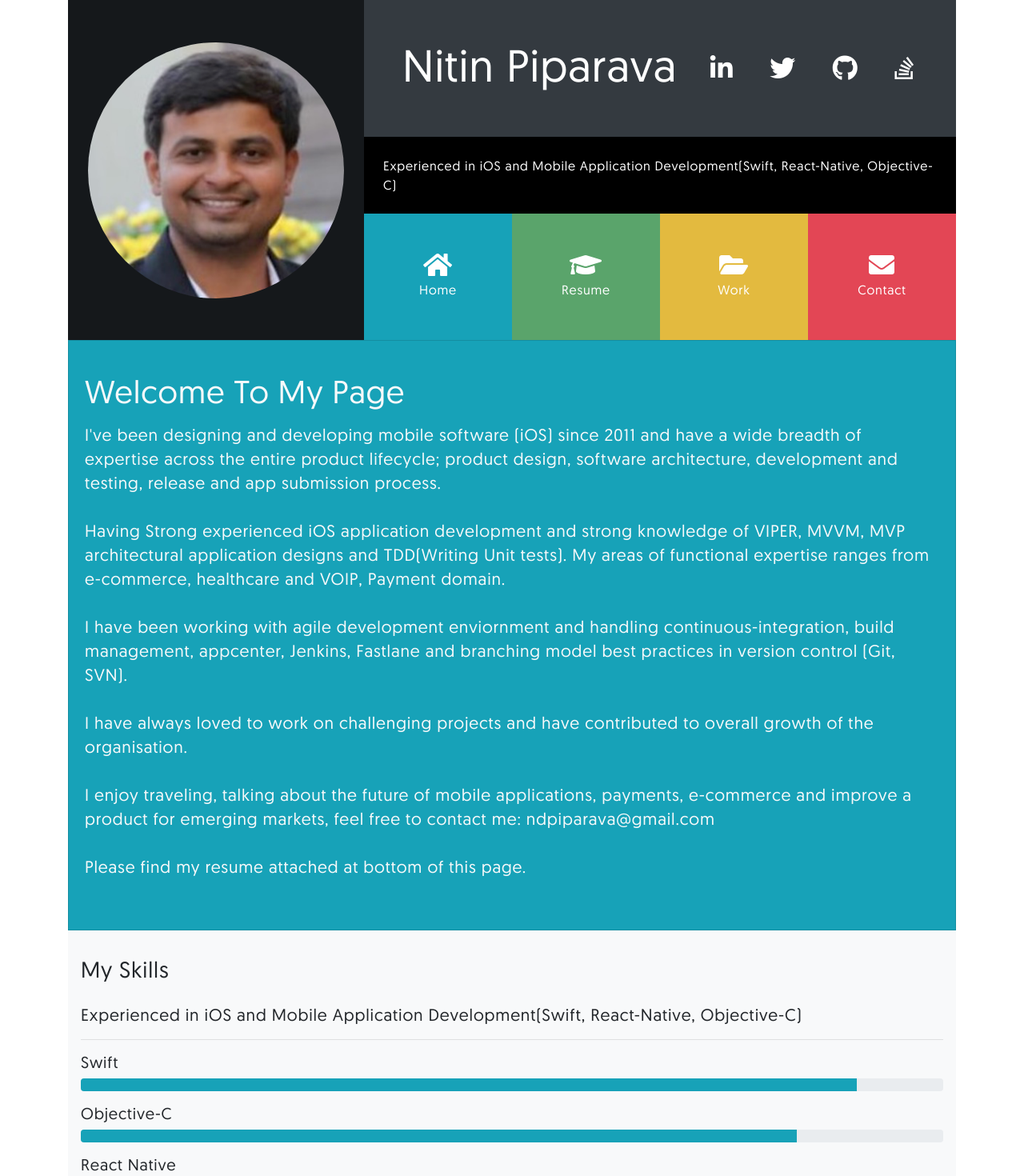
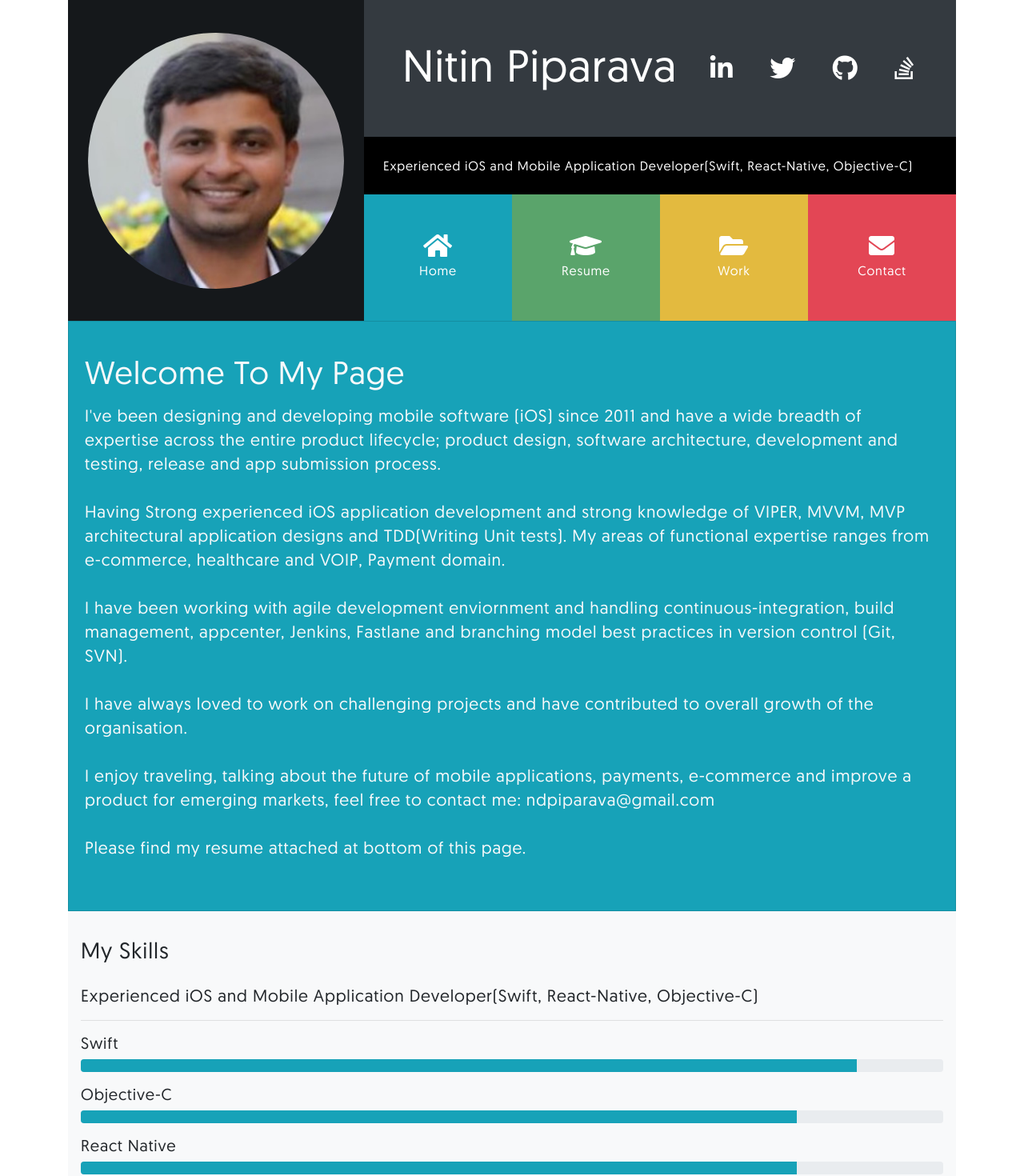
Before and after one commit to ndpiparava/Profile, an Angular app: page / in a window 1280 px wide. Shown: the top 1470 px of the page at 80% size. Built offline with nearby package versions, Linux system fonts and the light colour scheme.

Commit message:
corrected headline

```diff
--- a/src/app/header/header.component.html
+++ b/src/app/header/header.component.html
@@ -35,7 +35,7 @@
 
         <!-- Experienced column -->
         <div class="bg-black p-4" id="subtitle">
-          Experienced in iOS and Mobile Application Development(Swift, React-Native, Objective-C)
+          Experienced iOS and Mobile Application Developer(Swift, React-Native, Objective-C)
         </div>
 
         <!-- Page Navigation Column -->
--- a/src/app/home/home.component.html
+++ b/src/app/home/home.component.html
@@ -22,7 +22,7 @@
   <div class="skills p-3 bg-light">
     <h3 class="py-3">My Skills</h3>
     <p class="bg-light">
-      Experienced in iOS and Mobile Application Development(Swift, React-Native, Objective-C)
+      Experienced iOS and Mobile Application Developer(Swift, React-Native, Objective-C)
     </p>
     <hr />
     <div *ngFor="let skill of mySkills">
```
